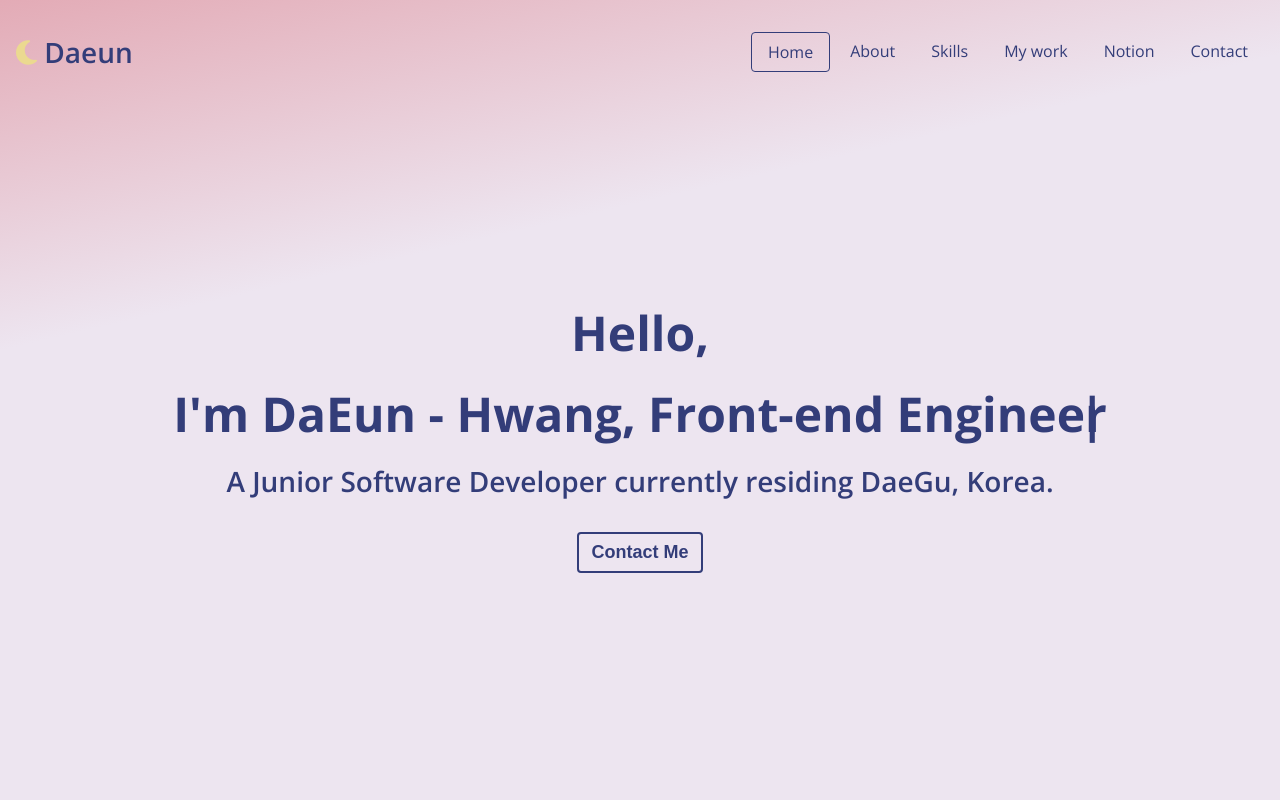
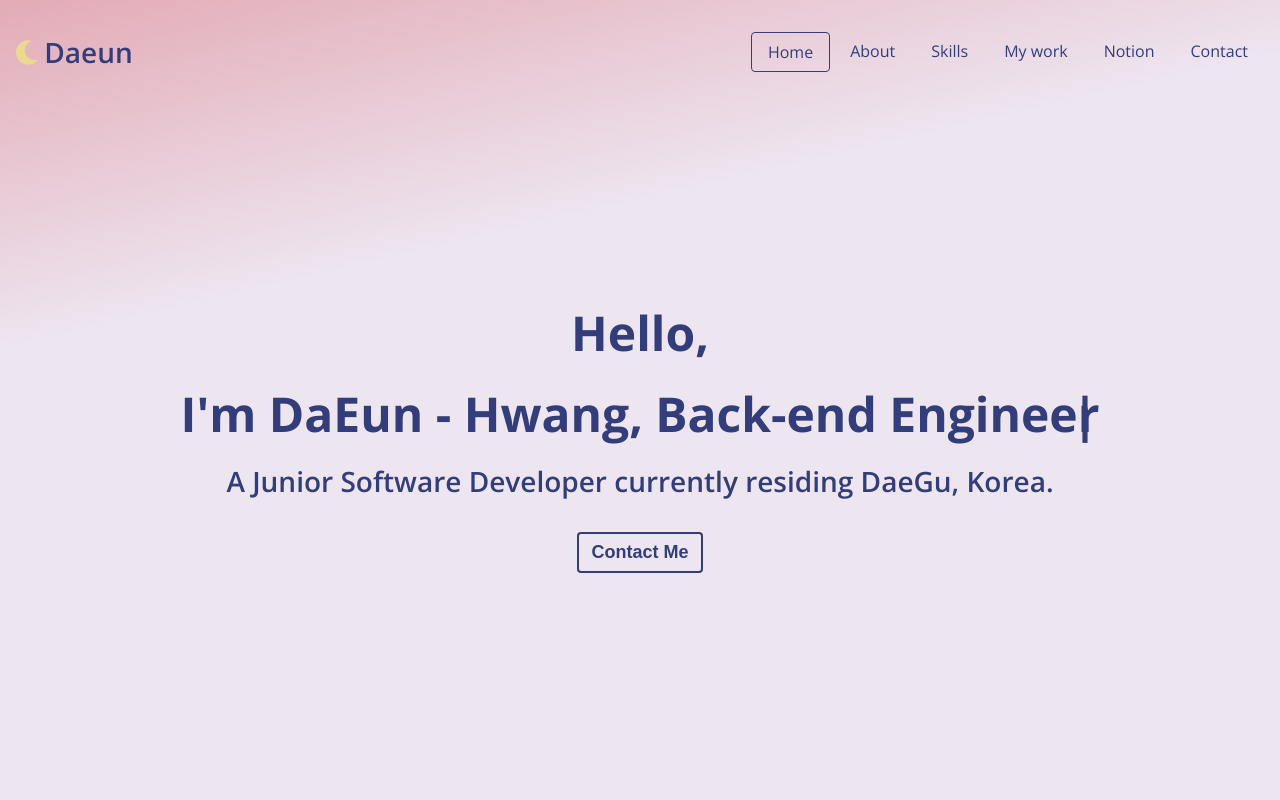
Before and after one commit to dyanilove/dyanilove.github.io, a plain HTML site: page index.html in a window 1280 px wide. Shown: the top 800 px of the page. Drawn offline with nearby package versions, Linux system fonts and the light colour scheme.

Commit message:
portfolio

```diff
--- a/index.html
+++ b/index.html
@@ -243,7 +243,7 @@
     <footer id="contact" class="section">
         <h1 class="contact__title">Contact me</h1>
         <p style="color: rgb(253, 250, 250);">회사와 함께 성장하는 개발자가 되겠습니다. 연락주세요.</p>
-        <h2 class="contact__email">ekdms216@naver.com</h2>
+        <h2 class="contact__email">dutlsghkd@naver.com</h2>
         <h2 class="contact__number">010 - 4658 - 8413</h2>
         <div class="contact__links">
             <a class="contact__links--link1" href="https://github.com/dyanilove" target="_blank">
--- a/src/type.js
+++ b/src/type.js
@@ -6,12 +6,9 @@ new TypeIt(".home__title--name", {
 })
   .move(null, { to: "END" })
   .pause(1000)
-  .type(", Front-end Engineer")
+  .type(", Back-end Engineer")
   .pause(1000)
   .move(-9)
-  .delete(9)
-  .type("Back-end")
-  .pause(1000)
   .delete(8)
   .type("Full-stack")
   .pause(1000)
```
